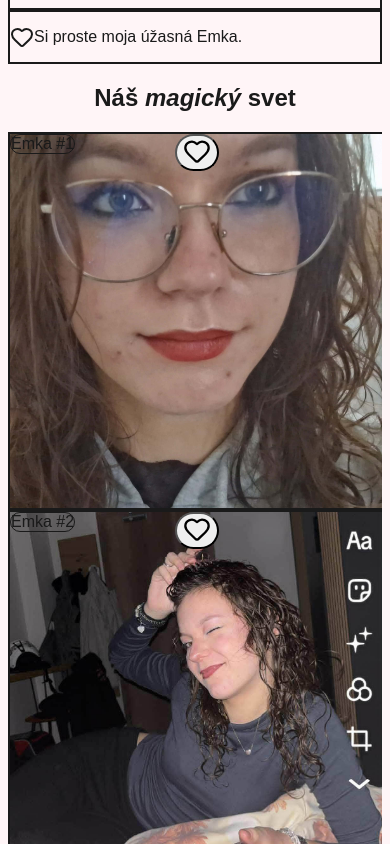
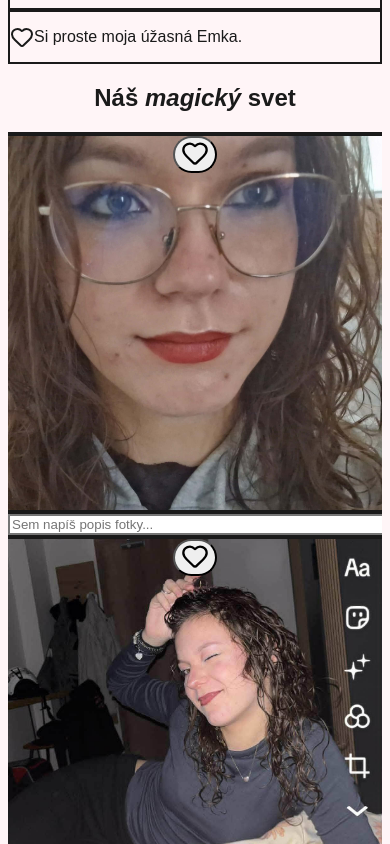
Before and after one commit to MilanLoduha/EmkaWeb, a Next.js app: page / in a window 390 px wide. Shown: the part 1180-2024 px from the top of the page. Built offline with nearby package versions, Linux system fonts and the light colour scheme.

Commit message:
Final Polish: Fixed readability, responsiveness, and gallery layout with caption inputs

```diff
--- a/src/components/PremiumGallery.tsx
+++ b/src/components/PremiumGallery.tsx
@@ -64,19 +64,19 @@ export const PremiumGallery = () => {
 
       <div className="max-w-7xl mx-auto">
         <motion.h2
-          className="text-5xl font-bold text-center mb-20 text-accent-black tracking-tight"
+          className="text-5xl md:text-6xl font-bold text-center mb-20 text-accent-black tracking-tight"
         >
           Náš <span className="text-kawaii-pink italic">magický</span> svet
         </motion.h2>
 
-        <div className="grid grid-cols-1 sm:grid-cols-2 lg:grid-cols-3 gap-6">
+        <div className="grid grid-cols-1 md:grid-cols-2 lg:grid-cols-3 gap-10">
           {images.map((image, index) => (
+            <div key={image.id} className="flex flex-col items-center">
               <motion.div
-              key={image.id}
                 initial={{ opacity: 0, scale: 0.9 }}
                 whileInView={{ opacity: 1, scale: 1 }}
                 transition={{ delay: index * 0.05 }}
-              className="relative aspect-square max-w-sm mx-auto w-full rounded-kawaii overflow-hidden border-2 border-white shadow-lg bg-white"
+                className="relative aspect-square w-full max-w-sm rounded-kawaii overflow-hidden border-4 border-white shadow-xl bg-white"
               >
                 <Image
                   src={image.src}
@@ -88,10 +88,16 @@ export const PremiumGallery = () => {
                 <div className="absolute bottom-4 left-1/2 -translate-x-1/2 z-10">
                   <LikeButton />
                 </div>
-              <div className="absolute top-4 left-4 z-10 bg-white/80 backdrop-blur-sm px-4 py-1 rounded-full text-sm font-semibold text-accent-black border border-kawaii-pink">
-                Emka #{image.id}
+              </motion.div>
+              {/* Caption area */}
+              <div className="mt-4 w-full max-w-sm">
+                <input
+                  type="text"
+                  placeholder="Sem napíš popis fotky..."
+                  className="w-full px-4 py-3 rounded-2xl border-2 border-kawaii-pink/30 bg-white text-accent-black text-lg font-medium placeholder:text-gray-400 focus:outline-none focus:border-kawaii-pink transition-colors"
+                />
               </div>
-            </motion.div>
+            </div>
           ))}
         </div>
       </div>
```
Lines whose indentation alone changed are shown as unchanged.
